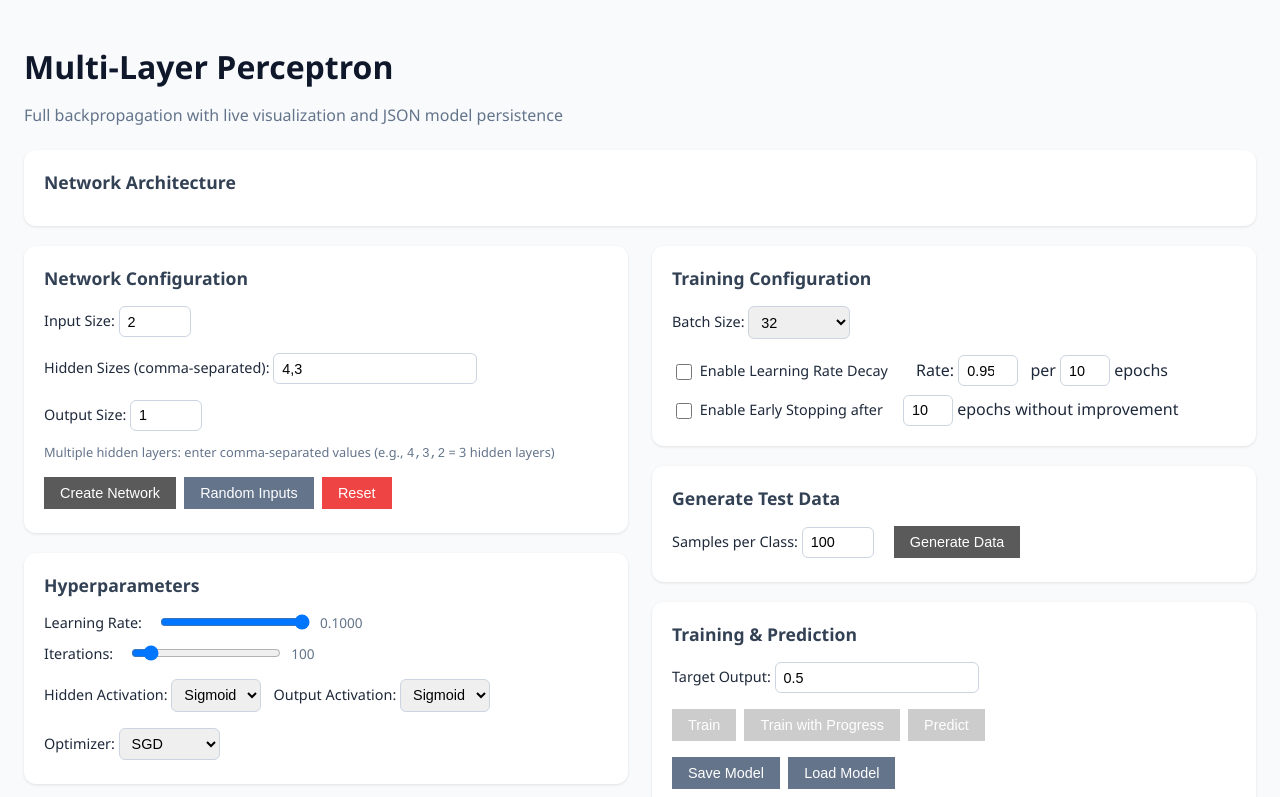
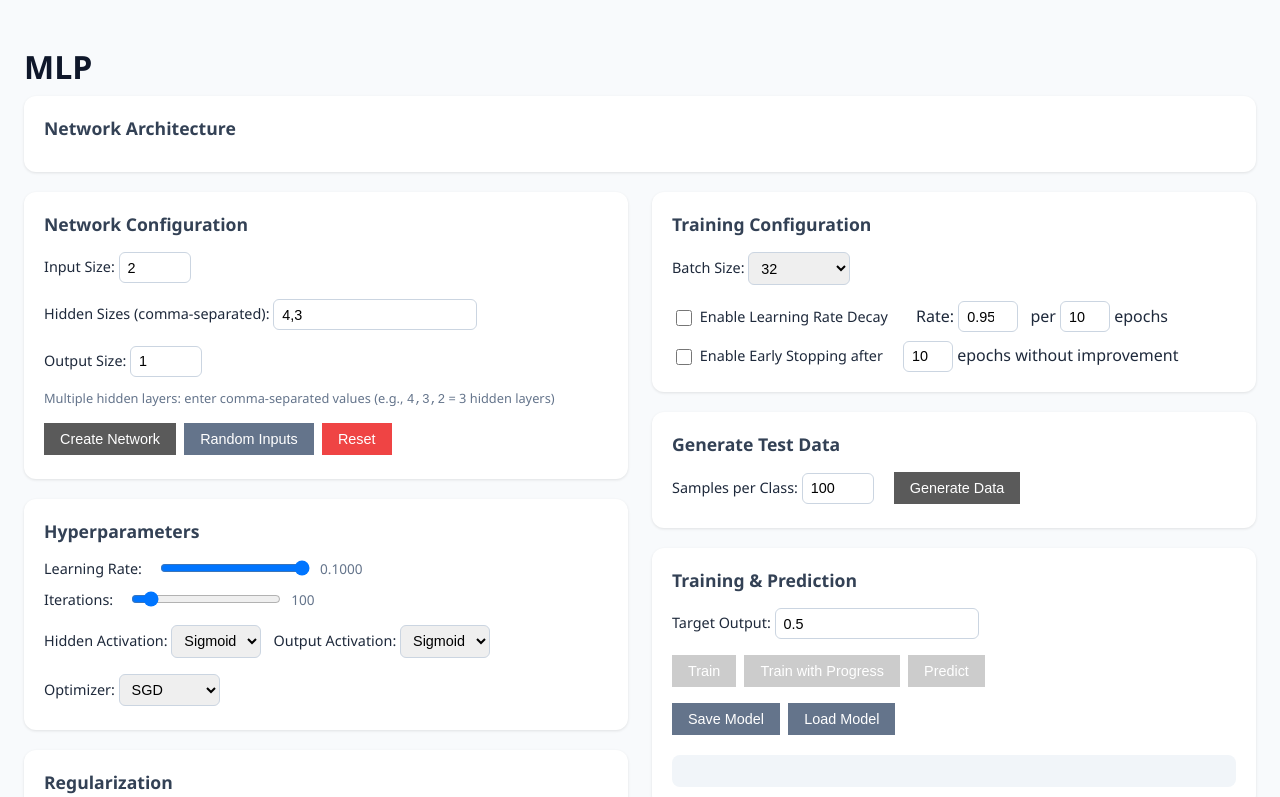
Before and after one commit to matthewJamesAbbott/Javascript-MLP, a plain HTML site: page index.html in a window 1280 px wide. Shown: the top 797 px of the page. Drawn offline with Linux system fonts and the light colour scheme.

Commit message:
Update header and description in index.html
Shortened the header and description for the MLP section.

```diff
--- a/index.html
+++ b/index.html
@@ -189,8 +189,7 @@ SOFTWARE.
 </head>
 <body>
     <div class="container">
-        <h1>Multi-Layer Perceptron</h1>
-        <p style="color:#64748b; margin-bottom:1.5rem;">Full backpropagation with live visualization and JSON model persistence</p>
+        <h1>MLP</h1>
 
         <!-- Network Architecture Visualization -->
         <div class="panel section">
```
